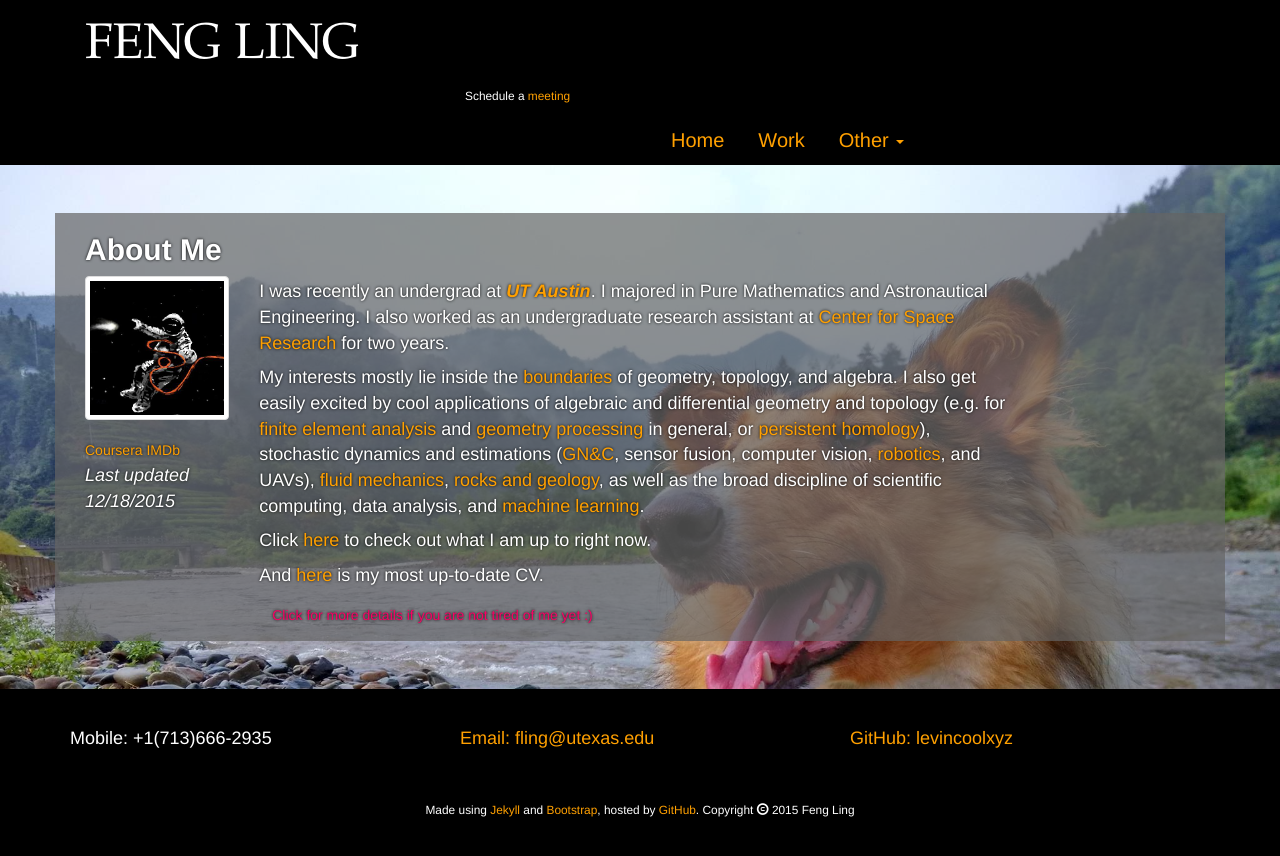
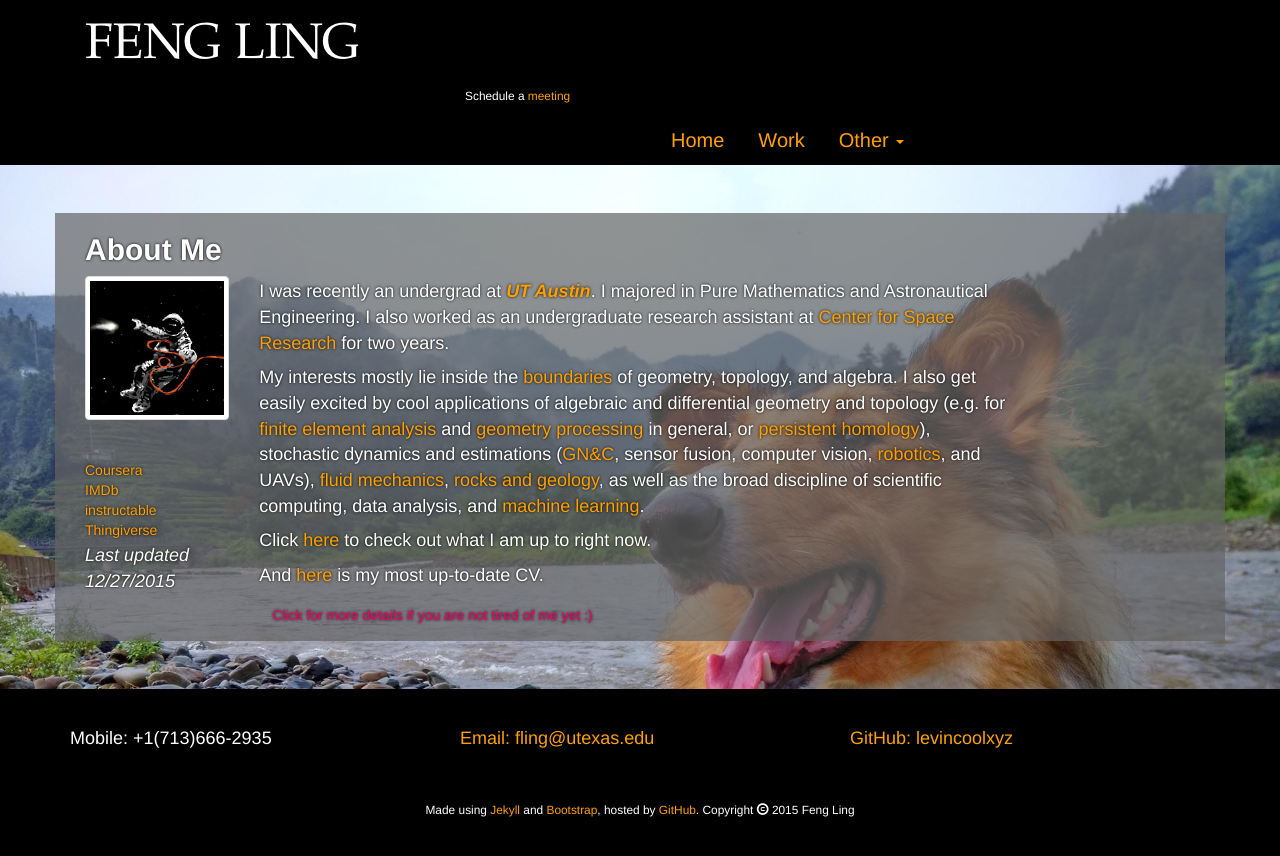
Before and after one commit to levincoolxyz/levincoolxyz.github.io, a Jekyll site: the page built from index.html, in a window 1280 px wide. Shown: the top 856 px of the page. Built offline with Jekyll 4.4.1, drawn with Linux system fonts in a browser that asks for light colours; comment, search, counter and statistics services are not loaded; some of the changed lines change nothing that is shown.

Commit message:
new commit

```diff
--- a/index.html
+++ b/index.html
@@ -14,9 +14,11 @@ title: FENG LING
 			</div>
 			<script src="//platform.linkedin.com/in.js" type="text/javascript"></script>
 			<script type="IN/MemberProfile" data-id="https://www.linkedin.com/pub/feng-ling/34/248/970" data-format="hover" data-text="Linkedin" data-related="false"></script>
-			<a class="IN-widget" href="https://www.coursera.org/user/i/35d2280e9e3b3fee4cbdd1db4a6da54e">Coursera</a>
-			<a class="IN-widget" href="http://www.imdb.com/user/ur30800871/">IMDb</a>
-			<p><em>Last updated 12/18/2015</em></p>
+			<br><a class="IN-widget" href="https://www.coursera.org/user/i/35d2280e9e3b3fee4cbdd1db4a6da54e">Coursera</a>
+			<br><a class="IN-widget" href="http://www.imdb.com/user/ur30800871/">IMDb</a>
+			<br><a href="http://www.instructables.com/member/fling?show=GOOD">instructable</a>
+			<br><a href="https://www.thingiverse.com/levincoolxyz/about">Thingiverse</a>
+			<p><em>Last updated 12/27/2015</em></p>
 		</div>
 		<div class="container col-md-9">
 			<p>I was recently an undergrad at <a href="https://utexas.edu"><strong><em>UT Austin</em></strong></a>. I majored in Pure Mathematics and Astronautical Engineering. I also worked as an undergraduate research assistant at <a href="http://www.csr.utexas.edu/">Center for Space Research</a> for two years.</p>
@@ -35,11 +37,15 @@ title: FENG LING
 				<p>And now an <a href="http://www.stilldrinking.org/programming-sucks">essay</a> about programming.</p>
 				<h4>Music</h4>
 				<p>I play the piano (but now a bit out of practice) and recently picked up some guitar action.</p>
-				<p>Listz and Rachmaninoff are probably my most cherished composers. My favourite pieces from them are Rhapsodie Espagnole, Liebestraum No.3, Consolation No.3, Hungarian Rhapsodies No. 2 and 6, and Piano Concerto No.1,2,3 Prelude op.23 No.5, Rachmaninoff Rhapsody. Beethoven's Symphony No.7 2nd mov., Etudes 'Revolutionary' of Chopin, Prokofiev's Piano Concerto op.26 No.3 1st mov., Bartok's Piano Concerto No.2 3rd mov., Albinoni's famous Adagio in G minor, and Bach's Violin Partita No.2 as well as his fugues and inventions are also on my permanent playlist. My old <a href="http://www.optics.arizona.edu/academics/students/profile/dawson-baker">flatmate</a> also forever made an impression of <a href="https://thedrop.club/playlists/3137">House/Techno EDM vibe</a> into my muscial tastes.</p>
-				<h4>Other Hobbies</h4>
+				<p>Liszt and Rachmaninoff are probably my most cherished composers. My favourite pieces from them are Rhapsodie Espagnole, Liebestraum No.3, Consolation No.3, Hungarian Rhapsodies No. 2 and 6, and Piano Concerto No.1,2,3 Prelude op.23 No.5, Rachmaninoff Rhapsody. Beethoven's Symphony No.7 2nd mov., Etudes 'Revolutionary' of Chopin, Prokofiev's Piano Concerto op.26 No.3 1st mov., Bartok's Piano Concerto No.2 3rd mov., Albinoni's famous Adagio in G minor, and Bach's Violin Partita No.2 as well as his fugues and inventions are also on my permanent playlist. My old <a href="http://www.optics.arizona.edu/academics/students/profile/dawson-baker">flatmate</a> also forever made an impression of <a href="https://thedrop.club/playlists/3137">House/Techno EDM vibe</a> into my musical tastes.</p>
+				<h4>Other Stuff</h4>
 				<p>I enjoy lifting weights and <a href="http://www.exrx.net/Lists/Directory.html">this</a> is a great resource.</p>
 				<p>You can also read all about my opinions on selected motion pictures for the past few years or so under the <a href="/movrev">"Other/Film Reviews"</a> tab above.</p>
 				<p>There is some amateur photography under the <a href="/fotos">"Other/Photos"</a> tab.</p>
+				<p>If you have never heard of <a href="https://www.shapeways.com/designer/oskar_van_deventer">Oskar van Deventer</a>, you should certainly check out <a href="https://www.youtube.com/user/OskarPuzzle">his YouTube channel of puzzles</a>.</p>
+				<p>Speaking of YouTubers, I think it would be a sin to not link to Brady's <a href="http://www.numberphile.com/">NumberPhile</a> and <a href="https://www.youtube.com/channel/UCtwKon9qMt5YLVgQt1tvJKg">Objectivity</a> channel. I also appreciate many explanations done by <a href="https://www.youtube.com/channel/UCYO_jab_esuFRV4b17AJtAw">3blue1brown</a>.</p>
+				<p>Tinkering, manufacturing (the engineering guy has <a href="https://www.youtube.com/watch?v=RMjtmsr3CqA">an awesome video on injection molding</a>), and rapid prototyping (additive mfg., laser techs, and good ol' CNC) have always fascinated me.</p>
+				<p>I also love open source anything, from <a href="http://www.sagemath.org/">SageMath</a> to <a href="http://www.openscad.org/">openSCAD</a> to farming (<a href="http://opensourceecology.org/">open source ecology</a>).</p>
 				<p>I've been using (and occasionally contributing to) <a href="http://forvo.com/">Forvo</a> for awhile now.</p>
 				<p>I have also been learning French and German for more than 2 years now, mostly through <a href="http://duolingo.com">Duolingo</a>.</p>
 				<p>Finally a few <a href="quotes.html">quotes</a> I like.</p>
```
